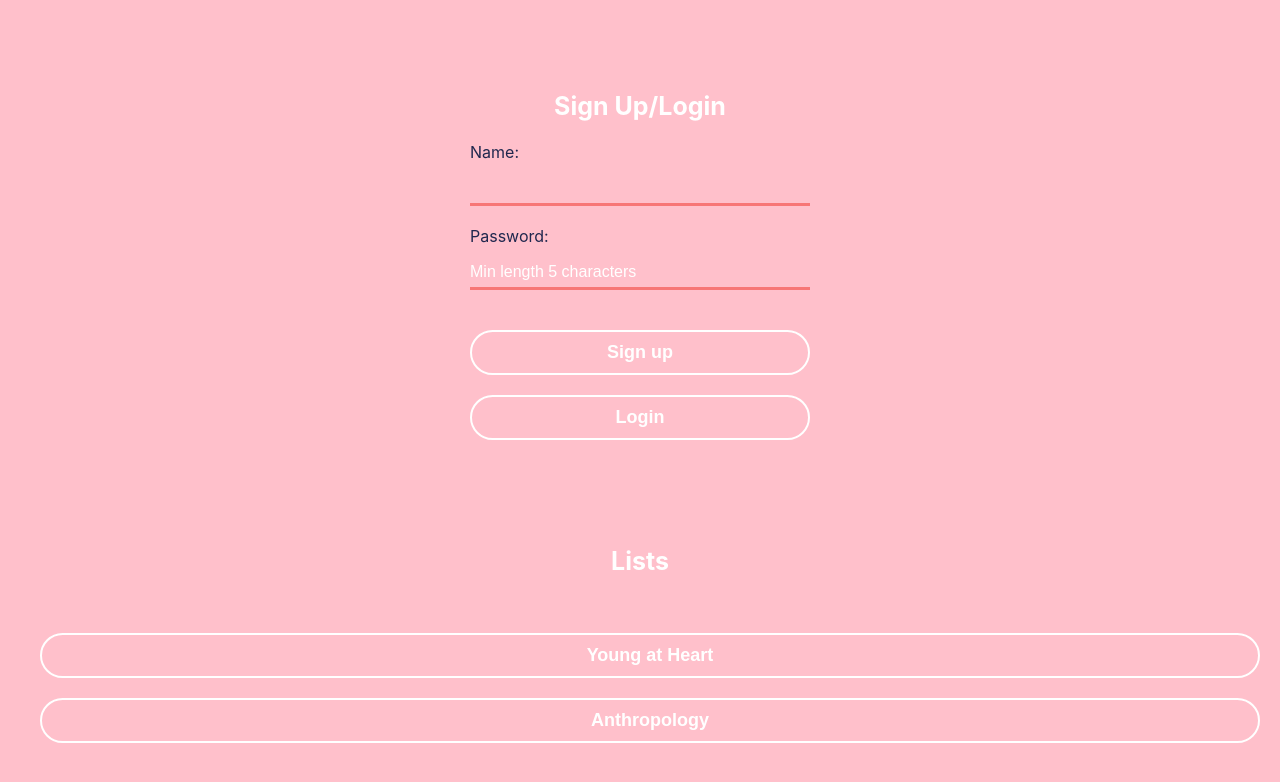
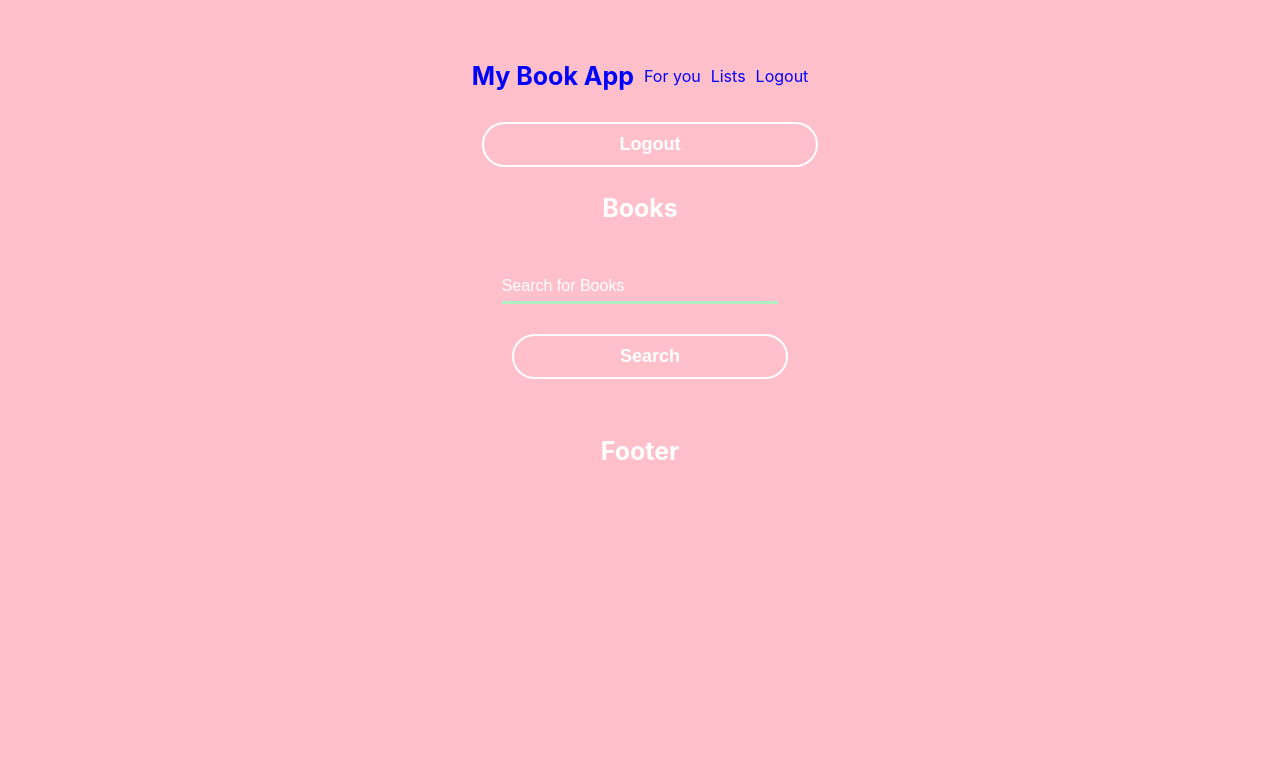
Before and after one commit to annahasselstrom/project-bookApp-frontend, a React (Create React App) app: page /home in a window 1280 px wide. Shown: the top 782 px of the page. Built offline with nearby package versions, Linux system fonts and the light colour scheme; a web font is replaced by a local one.

Commit message:
Addreact router.

```diff
--- a/package.json
+++ b/package.json
@@ -14,6 +14,7 @@
     "react": "^16.12.0",
     "react-dom": "^16.12.0",
     "react-redux": "^7.2.2",
+    "react-router-dom": "^5.2.0",
     "react-scripts": "^3.3.0"
   },
   "scripts": {
--- a/src/App.js
+++ b/src/App.js
@@ -1,12 +1,17 @@
 import React from "react";
 import { Provider } from "react-redux";
 import { configureStore, combineReducers } from "@reduxjs/toolkit";
-
+import { BrowserRouter, Switch, Route } from "react-router-dom";
 
 import { ListsList } from "./components/ListsList";
+import { BookDetails } from "./components/BookDetails";
+import { Nav } from "./components/Nav";
+import { Footer } from "./components/Footer";
+import { Login } from "./components/Login";
+import { ForYou } from "./components/ForYou";
 import { HomePage } from "./components/HomePage";
-import { BookDetails } from "./components/BookDetails";
-import { Login } from "./components/Login";
+import { Logout } from "./components/Logout";
+
 import { user } from "./reducers/user";
 
 const reducer = combineReducers({ user: user.reducer });
@@ -14,14 +19,35 @@ const store = configureStore({ reducer });
 
 export const App = () => {
   return (
-    <>
+    <><BrowserRouter>
       <Provider store={store}>
-      <main>
-        <Login />
-      </main>
-      <ListsList />
-        <BookDetails />
+        <main>
+          <Switch>
+            <Route path="/" exact component={Login} />
+            <div>
+              <Nav />
+                <Route path="/logout" exact>
+                  <Logout />
+                </Route>
+                <Route path="/home" exact>
+                  <HomePage />
+                </Route>
+                <Route path="/lists" exact>
+                  <ListsList />
+                </Route>
+                <Route path="bookdetails" exact>
+                  <BookDetails />
+                </Route>
+                <Route path="/foryou" exact>
+                  <ForYou />
+                </Route>
+              <Footer />
+            </div>
+          </Switch>
+
+          </main>
       </Provider>
+    </BrowserRouter>
 
       </>
   )
--- a/src/components/BookDetails.js
+++ b/src/components/BookDetails.js
@@ -2,8 +2,6 @@ import React from 'react';
 
 export const BookDetails = () => {
     return (
-        <>
-
-        </>
+        <h1>BookDetails</h1>
     )
 };
--- /dev/null
+++ b/src/components/Footer.js
@@ -0,0 +1,7 @@
+import React from 'react';
+
+export const Footer = () => {
+    return (
+        <h1>Footer</h1>
+    )
+}
--- /dev/null
+++ b/src/components/ForYou.js
@@ -0,0 +1,7 @@
+import React from 'react';
+
+export const ForYou = () => {
+    return (
+        <h1>For you</h1>
+    )
+}
--- a/src/components/Login.js
+++ b/src/components/Login.js
@@ -1,9 +1,13 @@
 import React, { useState } from "react";
 import { useDispatch, useSelector } from "react-redux";
+import { Link, Route } from 'react-router-dom';
 
 import { user } from "../reducers/user";
 
 import { HomePage } from "components/HomePage";
+import { Nav } from "components/Nav";
+import { Footer } from "components/Footer";
+import { ListsList } from "components/ListsList";
 
 const SIGNUP_URL = "https://project-signup.herokuapp.com/users";
 //"http://localhost:8080/users";
@@ -98,8 +102,8 @@ export const Login = () => {
 
   // If the user is successfully created
   if (accessToken) {
-      return (
-          <HomePage />
+    return (
+      <HomePage /> //how reach /home ?
       )
   }
 
@@ -127,7 +131,7 @@ export const Login = () => {
         />
         <div className="button-container">
           <button type="submit" onClick={handleSignup}>
-            Sign up
+              Sign up
           </button>
           <button type="submit" onClick={handleLogin}>
             Login
--- /dev/null
+++ b/src/components/Logout.js
@@ -0,0 +1,7 @@
+import React from 'react';
+
+export const Logout = () => {
+    return (
+        <h1>Logout</h1>
+    )
+};
--- /dev/null
+++ b/src/components/Nav.js
@@ -0,0 +1,26 @@
+import React from 'react';
+import { Link, NavLink } from 'react-router-dom';
+
+import { nav } from './nav.css';
+
+export const Nav = () => {
+    return (
+        <nav>
+            <h1>
+              <Link to="/home">My Book App</Link>
+            </h1>
+
+            <ul>
+                <li>
+                 <NavLink to="/foryou">For you</NavLink>
+                </li>
+                <li>
+                  <NavLink to="/lists">Lists</NavLink>
+                </li>
+                <li>
+                  <NavLink to="/logout">Logout</NavLink>
+                </li>
+          </ul>
+        </nav>
+    )
+};
--- /dev/null
+++ b/src/components/nav.css
@@ -0,0 +1,26 @@
+ul {
+    padding: 0;
+    margin: 0;
+    list-style-type: none;
+}
+
+li {
+    display: inline-block;
+    margin-left: 10px;
+}
+
+nav {
+    display: flex;
+    justify-content: space-between;
+    align-items: center;
+}
+
+a {
+    color: blue;
+    text-decoration: none;
+}
+
+a.active {
+  color: red;
+  text-decoration: none;
+}
```
Also changed, not shown: 1 other file (tests, documents, lock files or other folders).
